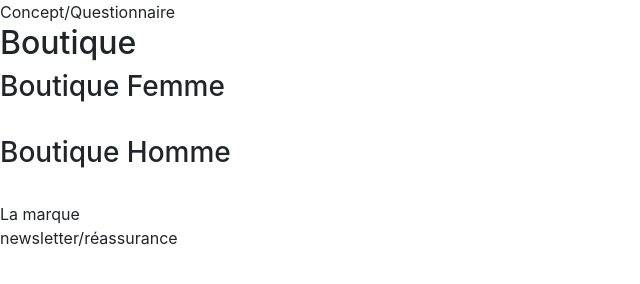
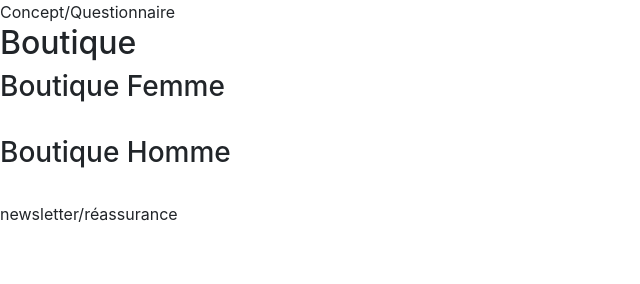
Before and after one commit to aatise-dcprepa1/dev, a plain HTML site: page index.html in a window 1280 px wide. Shown: the whole page, without its empty margins (0-640 px from the left). Drawn offline with nearby package versions, Linux system fonts and the light colour scheme.

Commit message:
no marque

```diff
--- a/index.html
+++ b/index.html
@@ -33,8 +33,6 @@
 
 
   <!-- Viktor -->
-
-  <section>La marque</section> <!-- Alexandre -->
   <section>newsletter/réassurance</section> <!-- Angelina -->
   <footer></footer> <!-- Viktor -->
 
```
